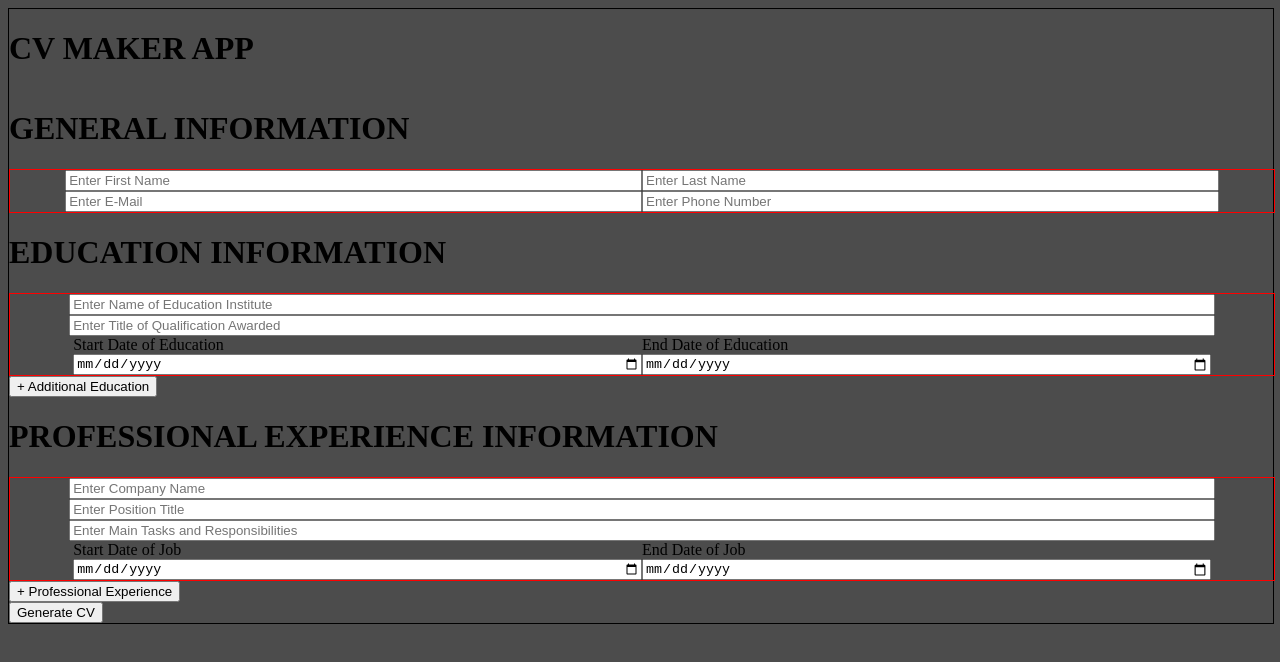
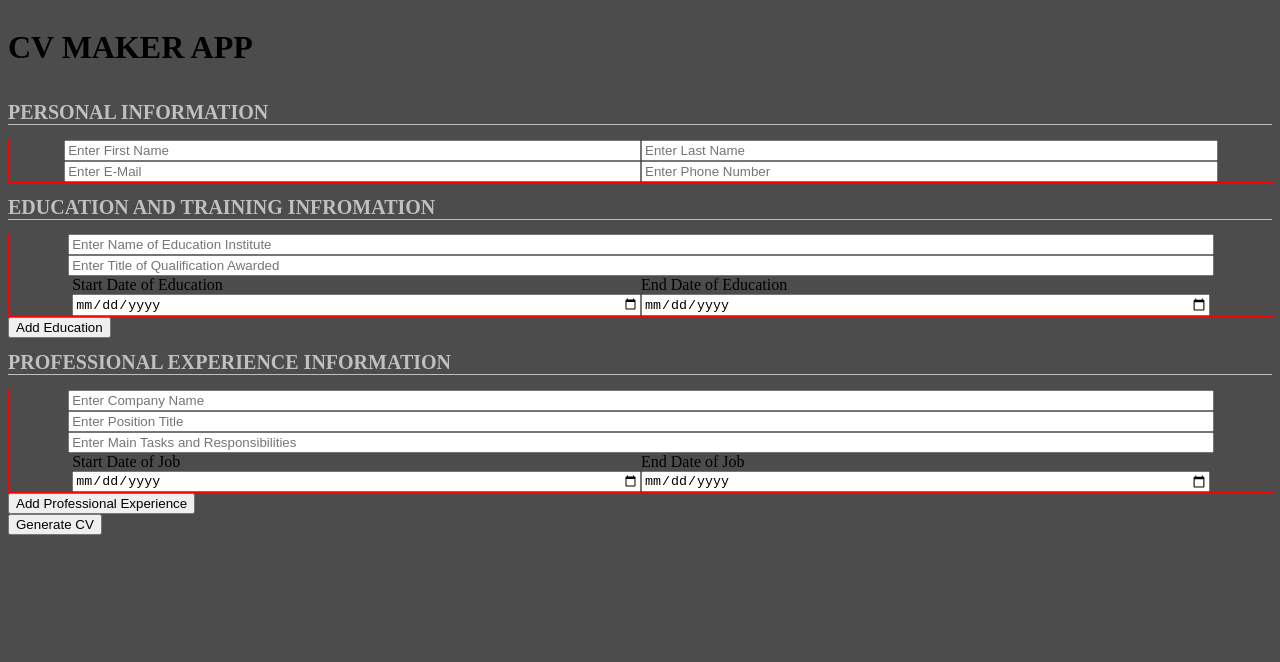
Before and after one commit to Maii0407/cv-project-react, a React (Create React App) app: page / in a window 1280 px wide. Shown: the top 662 px of the page. Built offline with nearby package versions, Linux system fonts and the light colour scheme.

Commit message:
emergenc push

```diff
--- a/src/App.css
+++ b/src/App.css
@@ -1,6 +1,5 @@
 .main-container {
   width: 100%;
-  border: 1px solid black;
   display: flex;
   flex-direction: column;
 }
@@ -9,3 +8,11 @@ form {
   display: flex;
   flex-direction: column;
 }
+
+.perSection-wrapper .header-container h1,
+.eduSection-wrapper .header-container h1,
+.expSection-wrapper .header-container h1 {
+    color: silver;
+    font-size: 20px;
+    border-bottom: 1px solid silver;
+}
--- a/src/App.js
+++ b/src/App.js
@@ -1,14 +1,40 @@
 import React, { Component } from "react";
 import './App.css';
 import { Header } from './components/Header';
-import { Form } from './components/Form'
+import { PerSection } from './components/PerSection';
+import { EduSection } from './components/EduSection';
+import { ExpSection } from './components/ExpSection';
 
 class App extends Component {
   render() {
     return (
       <div className='main-container' >
         <Header text='CV MAKER APP' />
-        <Form />
+        <div className="form-container">
+          <form>
+            <div className="perSection-wrapper">
+              <Header text='PERSONAL INFORMATION'/>
+              <PerSection/>
+            </div>
+            <div className="eduSection-wrapper">
+              <Header text='EDUCATION AND TRAINING INFROMATION'/>
+              <EduSection/>
+            </div>
+            <div>
+              <button type='button'>Add Education</button>
+            </div>
+            <div className="expSection-wrapper">
+              <Header text='PROFESSIONAL EXPERIENCE INFORMATION'/>
+              <ExpSection/>
+            </div>
+            <div>
+              <button type='button'>Add Professional Experience</button>
+            </div>
+            <div>
+              <button type='submit'>Generate CV</button>
+            </div>
+          </form>
+        </div>
       </div>
     );
   }
--- a/src/components/Form.js
+++ /dev/null
@@ -1,39 +0,0 @@
-import React, { Component } from 'react';
-import { GenSection } from './GenSection';
-import { Header } from './Header';
-import { EduSection } from './EduSection';
-import { ExpSection } from './ExpSection';
-
-class Form extends Component {
-    render() {
-        return(
-            <div className='form-container'>
-                <form>
-                    <div className='genSection-wrapper'>
-                        <Header text='GENERAL INFORMATION'/>
-                        <GenSection/>
-                    </div>
-                    <div className='eduSection-wrapper'>
-                        <Header text='EDUCATION INFORMATION'/>
-                        <EduSection/>
-                    </div>
-                    <div>
-                        <button type='button'>+ Additional Education</button>
-                    </div>
-                    <div className='expSection-wrapper'>
-                        <Header text='PROFESSIONAL EXPERIENCE INFORMATION'/>
-                        <ExpSection/>
-                    </div>
-                    <div>
-                        <button type='button'>+ Professional Experience</button>
-                    </div>
-                    <div>
-                        <button type='submit'>Generate CV</button>
-                    </div>
-                </form>
-            </div>
-        );
-    }
-}
-
-export { Form };
--- a/src/components/GenSection.js
+++ b/src/components/PerSection.js
@@ -1,10 +1,10 @@
 import React, { Component } from 'react';
-import './styles/GenSection.css';
+import './styles/PerSection.css';
 
-class GenSection extends Component {
+class PerSection extends Component {
     render() {
         return(
-            <div className='genSection-container'>
+            <div className='perSection-container'>
                 <div className='name-container'>
                     <input
                      id='first-name'
@@ -40,4 +40,4 @@ class GenSection extends Component {
     }
 }
 
-export { GenSection };
+export { PerSection };
--- a/src/components/styles/GenSection.css
+++ b/src/components/styles/PerSection.css
@@ -1,4 +1,4 @@
-.genSection-container {
+.perSection-container {
     width: 100%;
     border: 1px solid red;
     display: flex;
```
Also changed, not shown: src/components/Overview.js (added, +11 -0 lines).
